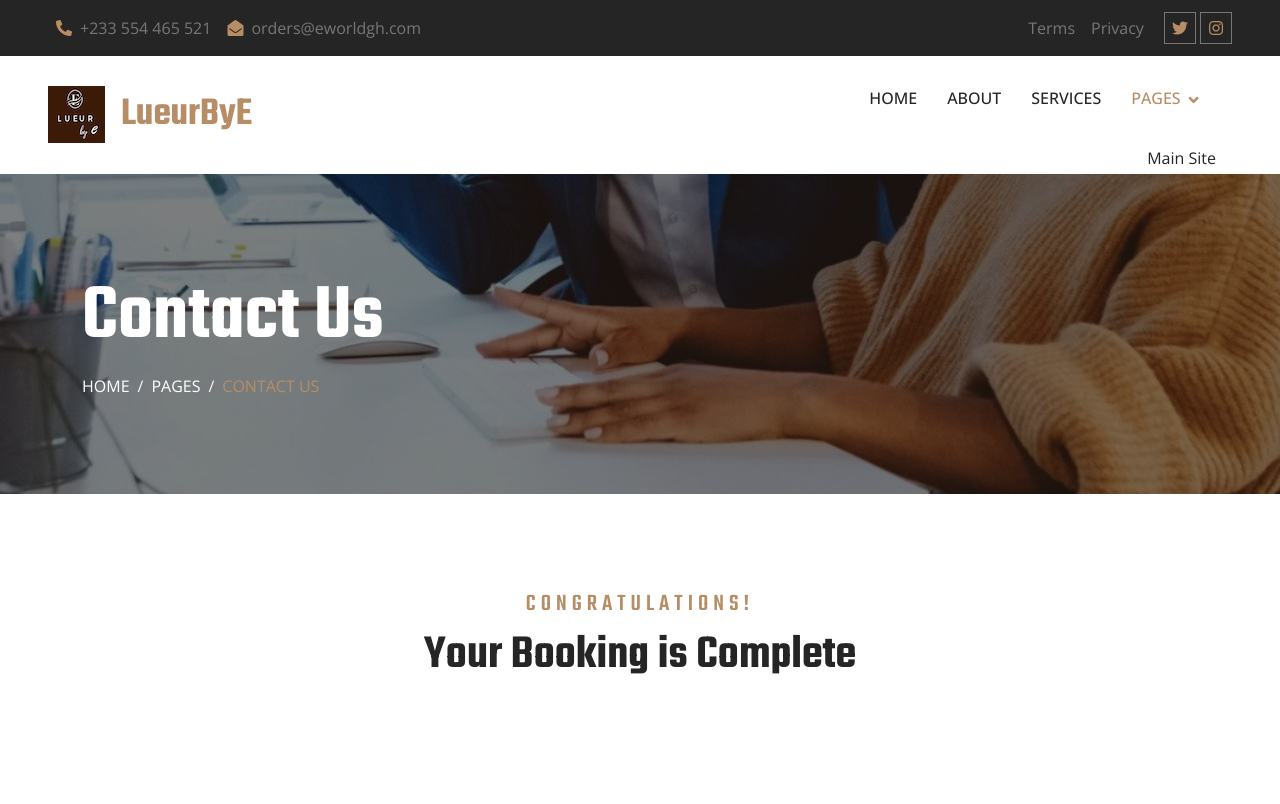
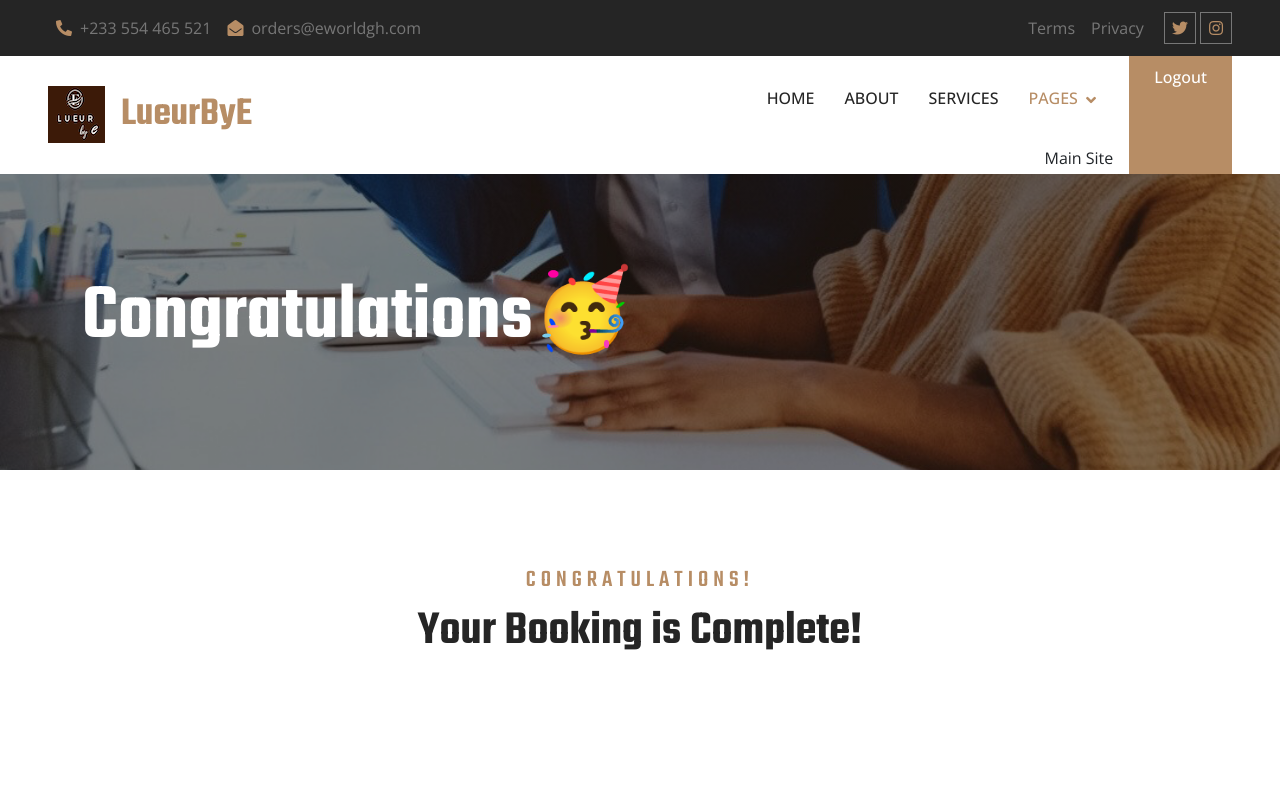
Before and after one commit to RitaSegbaya/LueurByE, a PHP site: page /View/confirm.php in a window 1280 px wide. Shown: the top 804 px of the page. Run offline with PHP 8.4, Linux system fonts and the light colour scheme; some libraries are stand-ins or nearby versions.

Commit message:
Update confirm.php

```diff
--- a/View/confirm.php
+++ b/View/confirm.php
@@ -83,8 +83,8 @@
                 <div class="nav-item dropdown">
                     <a href="#" class="nav-link dropdown-toggle active" data-bs-toggle="dropdown">Pages</a>
                     <a href="https://eworldgh.company.site" class="dropdown-item">Main Site</a>
-
                 </div>
+                <a href="../Actions/logout.php" class="btn btn-primary py-2 px-4 d-none d-lg-block">Logout</a>
             </div>
 
         </div>
@@ -95,14 +95,7 @@
     <!-- Page Header Start -->
     <div class="container-fluid page-header py-5 mb-5 wow fadeIn" data-wow-delay="0.1s">
         <div class="container py-5">
-            <h1 class="display-1 text-white animated slideInDown">Contact Us</h1>
-            <nav aria-label="breadcrumb animated slideInDown">
-                <ol class="breadcrumb text-uppercase mb-0">
-                    <li class="breadcrumb-item"><a class="text-white" href="#">Home</a></li>
-                    <li class="breadcrumb-item"><a class="text-white" href="#">Pages</a></li>
-                    <li class="breadcrumb-item text-primary active" aria-current="page">Contact Us</li>
-                </ol>
-            </nav>
+            <h1 class="display-1 text-white animated slideInDown">Congratulations🥳</h1>
         </div>
     </div>
     <!-- Page Header End -->
@@ -113,7 +106,7 @@
         <div class="container">
             <div class="text-center mx-auto mb-5 wow fadeInUp" data-wow-delay="0.1s" style="max-width: 600px;">
                 <h4 class="section-title">Congratulations!</h4>
-                <h1 class="display-5 mb-4">Your Booking is Complete</h1>
+                <h1 class="display-5 mb-4">Your Booking is Complete!</h1>
             </div>
 
         </div>
```
